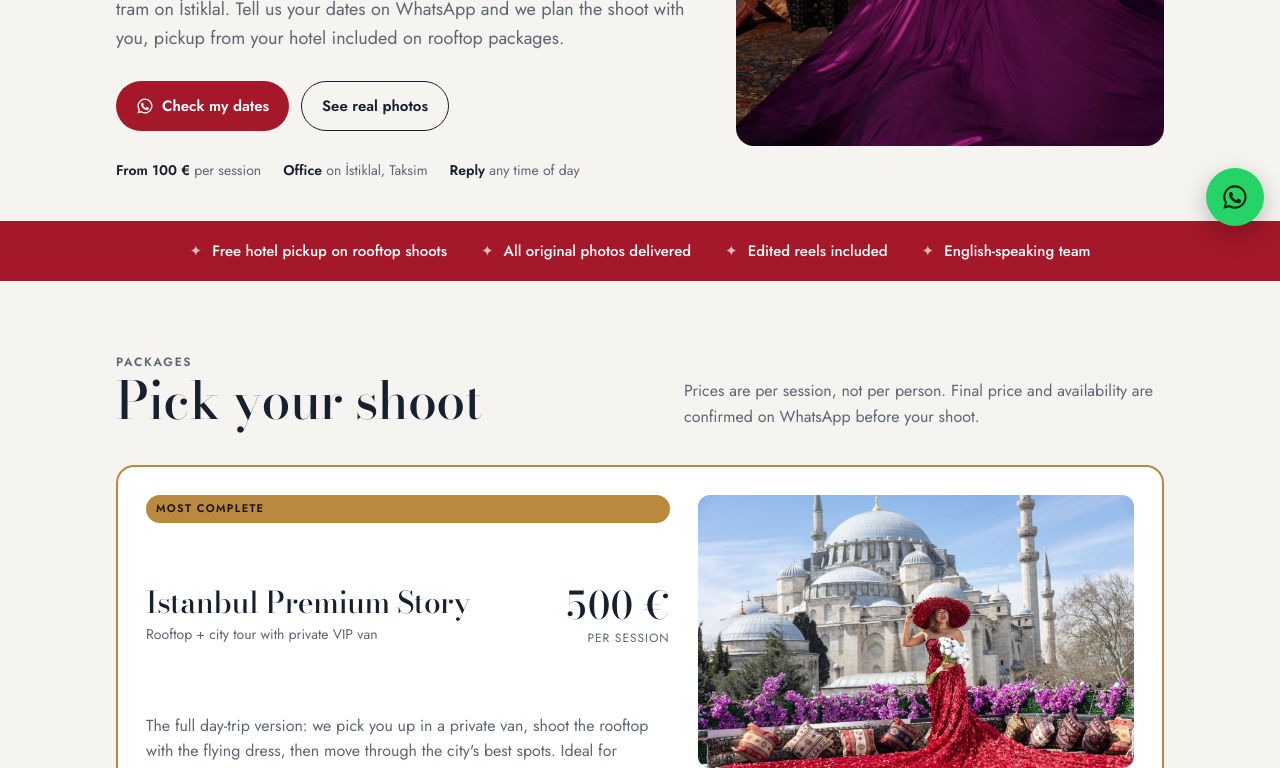
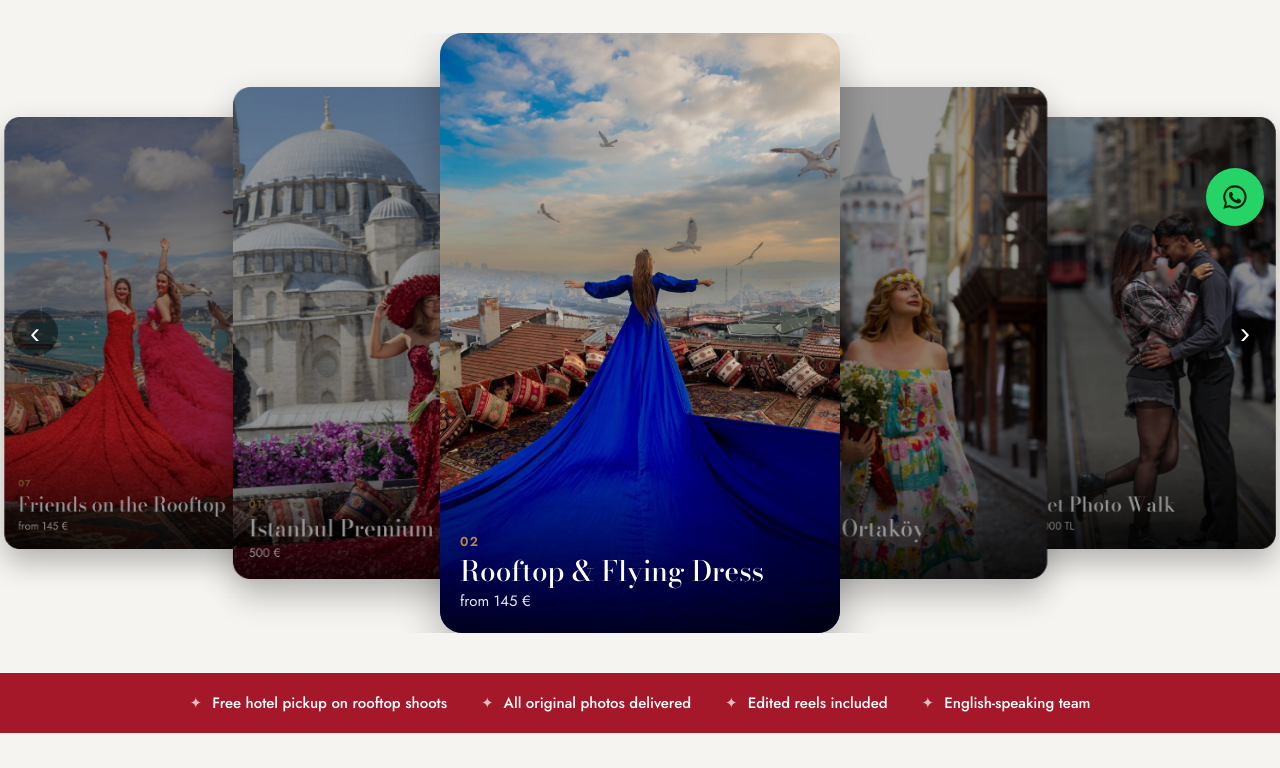
Before and after one commit to kanansalimli/istanbulphotovideo-site, a plain HTML site: page index.html in a window 1280 px wide. Shown: the part 558-1326 px from the top of the page. Drawn offline with nearby package versions, Linux system fonts and the light colour scheme.

Commit message:
Sliding package carousel on the home page
Co-Authored-By: Claude Opus 5.5 <noreply@anthropic.com>
Claude-Session: https://claude.ai/code/session_01GJeVeuCUp3KZhp9xTtq5N7

```diff
--- a/index.html
+++ b/index.html
@@ -59,7 +59,9 @@ header{position:sticky;top:env(safe-area-inset-top,0px);z-index:9;background:col
 @media (max-width:760px){.navlinks{display:none}.nav .btn{padding:9px 14px;font-size:14px}}
 
 /* hero */
-.hero{padding-block:56px 40px;display:grid;grid-template-columns:1.15fr .85fr;gap:40px;align-items:center}
+.hero{padding-block:48px 8px;display:grid;grid-template-columns:1fr;justify-items:center;text-align:center}
+.hero .lead{margin-inline:auto}
+.hero .ctas,.hero .facts{justify-content:center}
 .hero h1{font-size:clamp(42px,7vw,80px)}
 .hero h1 em{font-style:normal;color:var(--tram)}
 .hero .lead{margin-top:20px;font-size:18px;color:var(--muted);max-width:34em}
@@ -71,6 +73,21 @@ header{position:sticky;top:env(safe-area-inset-top,0px);z-index:9;background:col
 .frame img{width:100%;height:100%;object-fit:cover;display:block}
 @media (max-width:820px){.hero{grid-template-columns:1fr;padding-block:36px 28px}.frame{max-height:420px;aspect-ratio:auto;height:380px}}
 
+/* coverflow */
+.cf{position:relative;height:clamp(420px,62vw,600px);margin-block:28px 40px;overflow:hidden;touch-action:pan-y}
+.cf-track{position:absolute;inset:0}
+.cf-card{position:absolute;top:0;left:50%;width:min(76vw,400px);height:100%;margin-left:calc(min(76vw,400px) / -2);border-radius:22px;overflow:hidden;background:var(--line);box-shadow:0 18px 40px rgba(0,0,0,.28);transition:transform .55s cubic-bezier(.2,.7,.2,1),opacity .55s,filter .55s;text-decoration:none;color:#fff;will-change:transform}
+.cf-card img{width:100%;height:100%;object-fit:cover;display:block;pointer-events:none;user-select:none}
+.cf-cap{position:absolute;inset:auto 0 0 0;padding:60px 20px 20px;background:linear-gradient(transparent,rgba(0,0,0,.78));display:grid;gap:2px;text-align:left}
+.cf-cap small{color:var(--gold);font-weight:600;letter-spacing:.1em;font-size:13px}
+.cf-cap b{font-family:var(--display);font-weight:500;font-size:clamp(22px,4.2vw,28px);line-height:1.15}
+.cf-cap em{font-style:normal;font-size:15px;opacity:.9}
+.cf-nav{position:absolute;top:50%;transform:translateY(-50%);z-index:30;width:46px;height:46px;border-radius:50%;border:0;background:rgba(0,0,0,.45);color:#fff;font-size:30px;line-height:1;cursor:pointer;display:grid;place-items:center}
+.cf-nav.prev{left:max(12px,env(safe-area-inset-left,0px))}.cf-nav.next{right:max(12px,env(safe-area-inset-right,0px))}
+.cf-dots{position:absolute;left:0;right:0;bottom:-30px;display:flex;justify-content:center;gap:8px}
+.cf-dots button{width:8px;height:8px;border-radius:50%;border:0;padding:0;background:var(--line);cursor:pointer}
+.cf-dots button[aria-selected="true"]{background:var(--tram);width:22px;border-radius:4px}
+@media (prefers-reduced-motion:reduce){.cf-card{transition:none}}
 /* band */
 .band{background:var(--tram);color:var(--tram-ink)}
 .band .wrap{padding-block:18px;display:flex;flex-wrap:wrap;gap:10px 34px;justify-content:center;font-size:15px;font-weight:500}
@@ -186,7 +203,22 @@ footer .wrap{display:flex;flex-wrap:wrap;justify-content:space-between;gap:10px}
         <span><b>Reply</b> any time of day</span>
       </div>
     </div>
-    <div class="frame"><img src="photos/rooftop-purple-flying-dress.jpg" alt="Woman in a purple flying dress on an Istanbul rooftop with seagulls and the Golden Horn behind her" fetchpriority="high"></div>
+
+  </div>
+
+  <div class="cf" id="cf" aria-roledescription="carousel" aria-label="Photoshoot packages">
+    <div class="cf-track">
+      <a class="cf-card" href="#pkg-premium" data-i="0"><img src="photos/suleymaniye-red-petal-dress.jpg" alt="Istanbul Premium Story" style="object-position:center" fetchpriority="high"><span class="cf-cap"><small>01</small><b>Istanbul Premium Story</b><em>500 €</em></span></a>
+      <a class="cf-card" href="#pkg-rooftop" data-i="1"><img src="photos/rooftop-blue-flying-dress.jpg" alt="Rooftop & Flying Dress" style="object-position:center 40%" fetchpriority="high"><span class="cf-cap"><small>02</small><b>Rooftop & Flying Dress</b><em>from 145 €</em></span></a>
+      <a class="cf-card" href="#pkg-iconic" data-i="2"><img src="photos/galata-flowers.jpg" alt="Galata & Ortaköy" style="object-position:center 30%" fetchpriority="high"><span class="cf-cap"><small>03</small><b>Galata & Ortaköy</b><em>from 100 €</em></span></a>
+      <a class="cf-card" href="#pkg-street" data-i="3"><img src="photos/istiklal-tram-couple.jpg" alt="Street Photo Walk" style="object-position:center 35%" loading="lazy"><span class="cf-cap"><small>04</small><b>Street Photo Walk</b><em>from 3,000 TL</em></span></a>
+      <a class="cf-card" href="#pkg-custom" data-i="4"><img src="photos/galata-bridge-wedding.jpg" alt="Weddings & Proposals" style="object-position:center" loading="lazy"><span class="cf-cap"><small>05</small><b>Weddings & Proposals</b><em>Quote</em></span></a>
+      <a class="cf-card" href="#pkg-rooftop" data-i="5"><img src="photos/rooftop-green-kaftan.jpg" alt="Ottoman Kaftan Rooftop" style="object-position:center 30%" loading="lazy"><span class="cf-cap"><small>06</small><b>Ottoman Kaftan Rooftop</b><em>from 145 €</em></span></a>
+      <a class="cf-card" href="#pkg-rooftop" data-i="6"><img src="photos/rooftop-red-pink-dresses.jpg" alt="Friends on the Rooftop" style="object-position:center 30%" loading="lazy"><span class="cf-cap"><small>07</small><b>Friends on the Rooftop</b><em>from 145 €</em></span></a>
+    </div>
+    <button class="cf-nav prev" type="button" aria-label="Previous package">‹</button>
+    <button class="cf-nav next" type="button" aria-label="Next package">›</button>
+    <div class="cf-dots" role="tablist"></div>
   </div>
 
   <div class="band"><div class="wrap">
@@ -201,7 +233,7 @@ footer .wrap{display:flex;flex-wrap:wrap;justify-content:space-between;gap:10px}
       </div>
 
       <div class="pkgs">
-        <article class="pkg star">
+        <article class="pkg star" id="pkg-premium">
           <div style="display:grid;gap:16px;min-width:0">
             <span class="badge">Most complete</span>
             <div class="top">
@@ -223,7 +255,7 @@ footer .wrap{display:flex;flex-wrap:wrap;justify-content:space-between;gap:10px}
           </div>
         </article>
 
-        <article class="pkg">
+        <article class="pkg" id="pkg-rooftop">
           <div class="shot"><img src="photos/rooftop-blue-flying-dress.jpg" alt="Blue flying dress on a rooftop above the Golden Horn" loading="lazy" style="object-position:center 60%"></div>
           <div class="top">
             <div><h3>Rooftop & Flying Dress</h3><p class="where">Rooftop near the Grand Bazaar</p></div>
@@ -239,7 +271,7 @@ footer .wrap{display:flex;flex-wrap:wrap;justify-content:space-between;gap:10px}
           <a class="btn" href="https://wa.me/905513954420?text=Hi!%20I%27m%20interested%20in%20the%20Rooftop%20%26%20Flying%20Dress%20package." target="_blank" rel="noopener"><svg><use href="#wa"/></svg>Book rooftop</a>
         </article>
 
-        <article class="pkg">
+        <article class="pkg" id="pkg-iconic">
           <div class="shot"><img src="photos/galata-flowers.jpg" alt="Woman with daisies on a Galata street with the tower behind" loading="lazy" style="object-position:center 30%"></div>
           <div class="top">
             <div><h3>Iconic Locations</h3><p class="where">1-hour outdoor shoot</p></div>
@@ -258,7 +290,7 @@ footer .wrap{display:flex;flex-wrap:wrap;justify-content:space-between;gap:10px}
           <a class="btn" href="https://wa.me/905513954420?text=Hi!%20I%27m%20interested%20in%20an%20Iconic%20Locations%20shoot%20(Galata%20or%20Ortak%C3%B6y)." target="_blank" rel="noopener"><svg><use href="#wa"/></svg>Book Galata or Ortaköy</a>
         </article>
 
-        <article class="pkg">
+        <article class="pkg" id="pkg-street">
           <div class="shot"><img src="photos/istiklal-tram-couple.jpg" alt="Couple embracing on İstiklal Street with the red tram behind" loading="lazy" style="object-position:center 35%"></div>
           <div class="top">
             <div><h3>Street Photo Walk</h3><p class="where">İstiklal, Galata, Karaköy, Nişantaşı, Fatih</p></div>
@@ -275,7 +307,7 @@ footer .wrap{display:flex;flex-wrap:wrap;justify-content:space-between;gap:10px}
           <a class="btn" href="https://wa.me/905513954420?text=Hi!%20I%27m%20interested%20in%20a%20Street%20Photo%20Walk." target="_blank" rel="noopener"><svg><use href="#wa"/></svg>Book a photo walk</a>
         </article>
 
-        <article class="pkg">
+        <article class="pkg" id="pkg-custom">
           <div class="shot"><img src="photos/galata-bridge-wedding.jpg" alt="Bride and groom on Galata Bridge above the Bosphorus" loading="lazy" style="object-position:center"></div>
           <div class="top">
             <div><h3>Custom Project</h3><p class="where">2–4 hours, anywhere in Istanbul</p></div>
@@ -368,5 +400,19 @@ footer .wrap{display:flex;flex-wrap:wrap;justify-content:space-between;gap:10px}
 
 <a class="fab" href="https://wa.me/905513954420?text=Hi!%20I%27d%20like%20to%20book%20a%20photo%20shoot%20in%20Istanbul." target="_blank" rel="noopener" aria-label="Message us on WhatsApp"><svg><use href="#wa"/></svg></a>
 
+<script>
+(()=>{const root=document.getElementById('cf');if(!root)return;const cards=[...root.querySelectorAll('.cf-card')];const n=cards.length;const dots=root.querySelector('.cf-dots');let cur=0,timer=null;
+cards.forEach((c,i)=>{const b=document.createElement('button');b.type='button';b.setAttribute('role','tab');b.setAttribute('aria-label','Show '+c.querySelector('b').textContent);b.onclick=()=>{go(i);restart()};dots.appendChild(b)});
+function layout(){const w=cards[0].offsetWidth;cards.forEach((c,i)=>{let d=i-cur;if(d>n/2)d-=n;if(d<-n/2)d+=n;const a=Math.abs(d);const x=d*w*0.62,sc=a===0?1:Math.max(.62,.82-(a-1)*.1),rot=d===0?0:(d>0?-14:14);c.style.transform=`translateX(${x}px) scale(${sc}) rotateY(${rot}deg)`;c.style.zIndex=20-a;c.style.opacity=a>2?0:1;c.style.filter=a===0?'none':'brightness(.6)';c.tabIndex=a===0?0:-1;c.setAttribute('aria-hidden',a===0?'false':'true')});[...dots.children].forEach((b,i)=>b.setAttribute('aria-selected',i===cur))}
+function go(i){cur=(i+n)%n;layout()}
+const reduce=matchMedia('(prefers-reduced-motion: reduce)').matches;
+function restart(){clearInterval(timer);if(!reduce)timer=setInterval(()=>go(cur+1),3800)}
+root.querySelector('.prev').onclick=()=>{go(cur-1);restart()};root.querySelector('.next').onclick=()=>{go(cur+1);restart()};
+cards.forEach((c,i)=>c.addEventListener('click',e=>{if(i!==cur){e.preventDefault();go(i);restart()}}));
+let sx=null;root.addEventListener('pointerdown',e=>{sx=e.clientX});root.addEventListener('pointerup',e=>{if(sx===null)return;const dx=e.clientX-sx;sx=null;if(Math.abs(dx)>40){go(cur+(dx<0?1:-1));restart()}});
+root.addEventListener('mouseenter',()=>clearInterval(timer));root.addEventListener('mouseleave',restart);
+addEventListener('resize',layout);root.style.perspective='1200px';layout();restart()})();
+</script>
+
 </body>
 </html>
```
